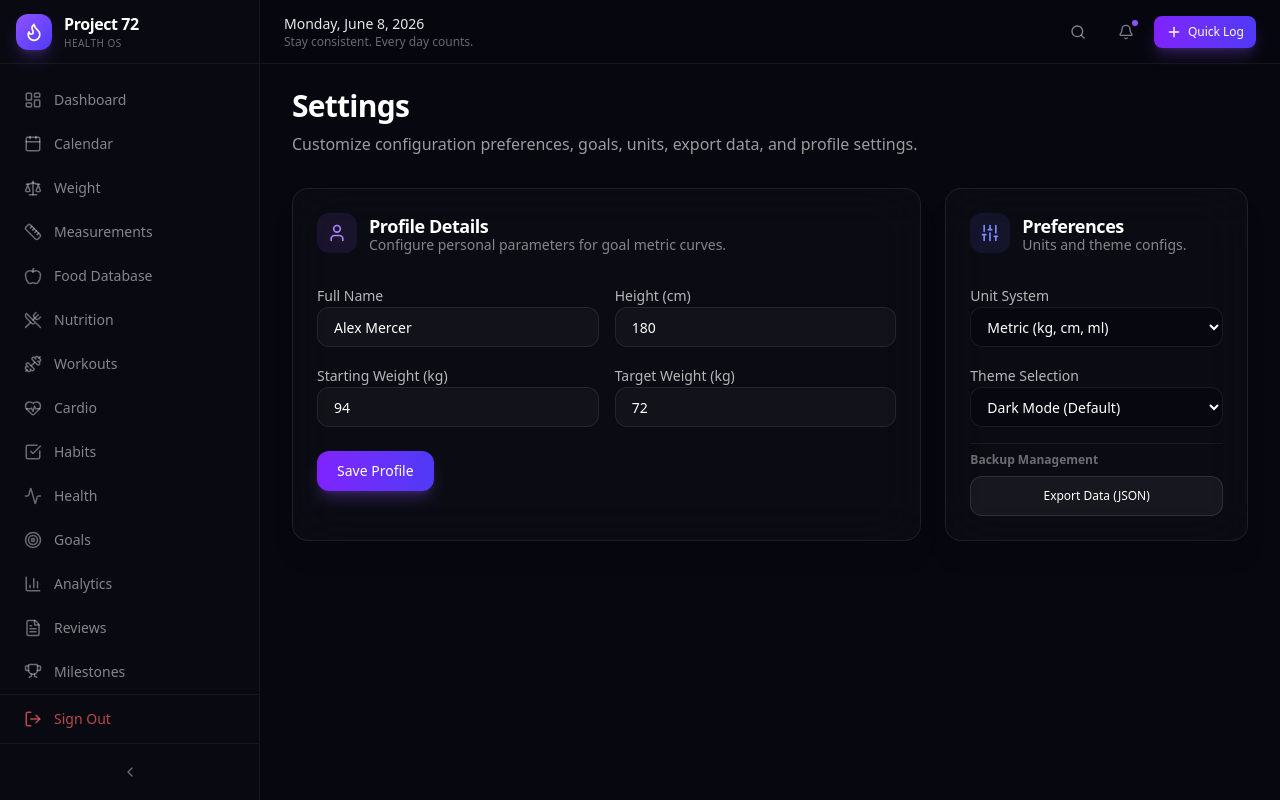
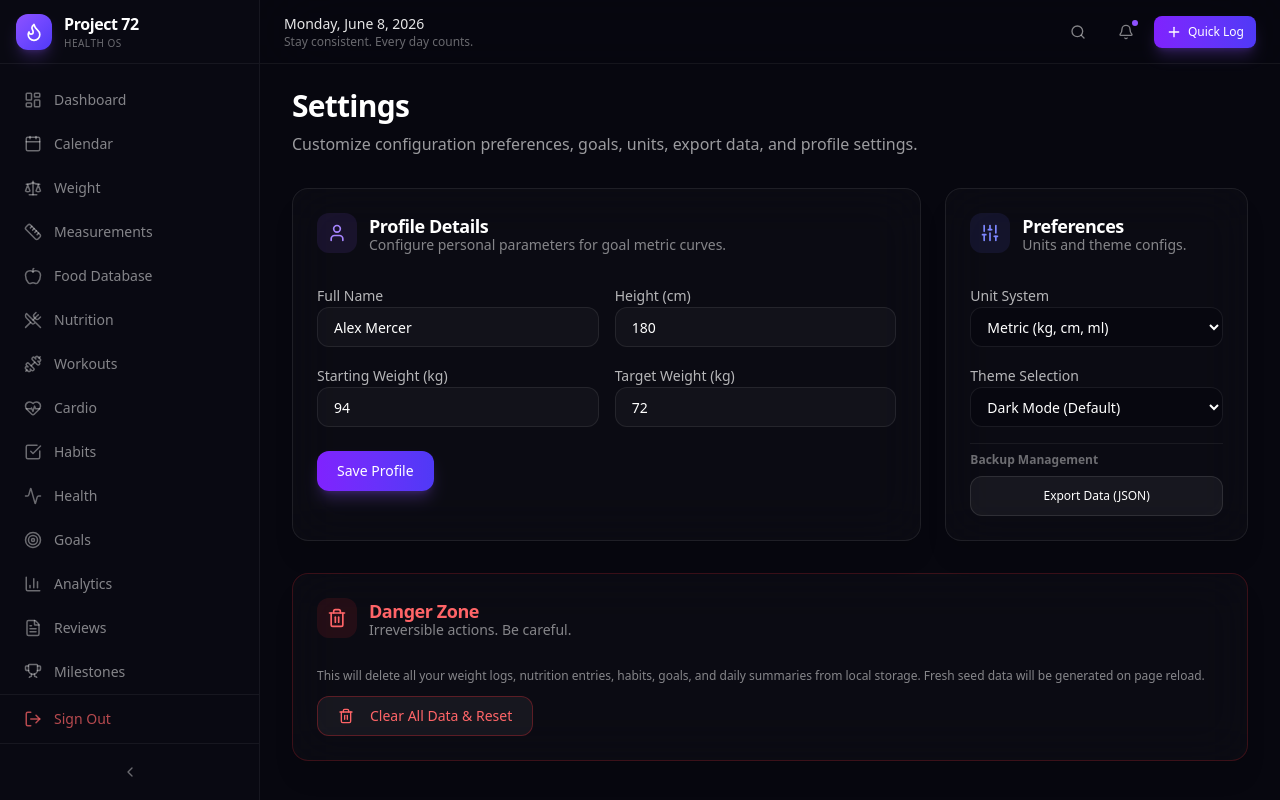
Before and after one commit to ArjunCherukuri10/Project-72, a Next.js app: page /settings in a window 1280 px wide. Built offline with nearby package versions, Linux system fonts and the light colour scheme; no server answers.

Commit message:
feat: add delete meal items, clear all data button in settings

```diff
--- a/src/app/nutrition/page.tsx
+++ b/src/app/nutrition/page.tsx
@@ -8,7 +8,7 @@ import { Button } from "@/components/ui/button";
 import { Input } from "@/components/ui/input";
 import { Label } from "@/components/ui/label";
 import { toast } from "sonner";
-import { Plus, UtensilsCrossed, Calendar, Search } from "lucide-react";
+import { Plus, UtensilsCrossed, Calendar, Search, Trash2 } from "lucide-react";
 
 function parseServingGrams(serving: string): number {
   const m = serving.match(/(\d+)\s*g/i);
@@ -66,6 +66,18 @@ export default function NutritionPage() {
       setQuantity(""); setSelectedFoodId(""); setFoodSearch("");
     },
     onError: (err: any) => toast.error(err.message),
+  });
+
+  const deleteMealMutation = useMutation({
+    mutationFn: async (itemId: string) => {
+      trackerService.deleteMealItem(itemId, date);
+    },
+    onSuccess: () => {
+      queryClient.invalidateQueries({ queryKey: ["mealsToday", date] });
+      queryClient.invalidateQueries({ queryKey: ["dailySummary", date] });
+      queryClient.invalidateQueries({ queryKey: ["dailySummaries"] });
+      toast.success("Item removed");
+    },
   });
 
   const tgt = { cal: 1800, pro: 150, carb: 180, fat: 60, fib: 30 };
@@ -151,9 +163,19 @@ export default function NutritionPage() {
                   <div key={meal.id} className="space-y-2">
                     <h4 className="capitalize text-sm font-bold text-violet-400 border-b border-white/[0.04] pb-1">{meal.meal_type}</h4>
                     {meal.items.map((item:any)=>(
-                      <div key={item.id} className="flex items-center justify-between p-2 rounded-xl bg-white/[0.01] border border-white/[0.04] text-xs">
+                      <div key={item.id} className="flex items-center justify-between p-2 rounded-xl bg-white/[0.01] border border-white/[0.04] text-xs group">
                         <div><span className="font-semibold text-white">{item.food?.name||"Food"}</span><span className="text-white/40 ml-2">×{item.servings}</span></div>
-                        <div className="flex gap-3 font-medium"><span className="text-white/50">{item.calories} kcal</span><span className="text-pink-400">{item.protein}g P</span></div>
+                        <div className="flex items-center gap-2">
+                          <span className="text-white/50">{item.calories} kcal</span>
+                          <span className="text-pink-400">{item.protein}g P</span>
+                          <button
+                            onClick={() => deleteMealMutation.mutate(item.id)}
+                            className="opacity-0 group-hover:opacity-100 p-1 rounded-lg hover:bg-red-500/20 text-red-400/60 hover:text-red-400 transition-all"
+                            title="Remove item"
+                          >
+                            <Trash2 className="h-3.5 w-3.5" />
+                          </button>
+                        </div>
                       </div>
                     ))}
                   </div>
--- a/src/app/settings/page.tsx
+++ b/src/app/settings/page.tsx
@@ -8,7 +8,7 @@ import { Button } from "@/components/ui/button";
 import { Input } from "@/components/ui/input";
 import { Label } from "@/components/ui/label";
 import { toast } from "sonner";
-import { User, Sliders } from "lucide-react";
+import { User, Sliders, Trash2 } from "lucide-react";
 import type { Profile } from "@/types";
 
 export default function SettingsPage() {
@@ -164,6 +164,39 @@ export default function SettingsPage() {
           </CardContent>
         </Card>
       </div>
+
+      {/* Danger Zone */}
+      <Card className="bg-white/[0.02] border-red-500/20">
+        <CardHeader className="flex flex-row items-center gap-3">
+          <div className="h-10 w-10 rounded-xl bg-red-500/10 flex items-center justify-center">
+            <Trash2 className="h-5 w-5 text-red-400" />
+          </div>
+          <div>
+            <CardTitle className="text-red-400">Danger Zone</CardTitle>
+            <CardDescription>Irreversible actions. Be careful.</CardDescription>
+          </div>
+        </CardHeader>
+        <CardContent className="space-y-3">
+          <p className="text-xs text-white/50">
+            This will delete all your weight logs, nutrition entries, habits, goals, and daily summaries from local storage. Fresh seed data will be generated on page reload.
+          </p>
+          <Button
+            variant="outline"
+            className="border-red-500/30 text-red-400 hover:bg-red-500/10 hover:text-red-300"
+            onClick={() => {
+              if (window.confirm("Are you sure? This will delete ALL your data and cannot be undone.")) {
+                trackerService.clearAllData();
+                queryClient.clear();
+                toast.success("All data cleared. Reloading...");
+                setTimeout(() => window.location.reload(), 500);
+              }
+            }}
+          >
+            <Trash2 className="h-4 w-4 mr-2" />
+            Clear All Data & Reset
+          </Button>
+        </CardContent>
+      </Card>
     </div>
   );
 }
--- a/src/lib/services.ts
+++ b/src/lib/services.ts
@@ -321,6 +321,51 @@ export const trackerService = {
       total_fiber: totalFiber,
     });
   },
+  deleteMealItem: (itemId: string, date: string) => {
+    const logItems = getStorageItem<any[]>("p72_nutrition_log_items", []);
+    const filtered = logItems.filter((i) => i.id !== itemId);
+    setStorageItem("p72_nutrition_log_items", filtered);
+
+    // Recalculate daily summary macros
+    const allLogsToday = trackerService.getNutritionLogsToday(date);
+    let totalCalories = 0;
+    let totalProtein = 0;
+    let totalCarbs = 0;
+    let totalFat = 0;
+    let totalFiber = 0;
+
+    allLogsToday.forEach((l) => {
+      l.items.forEach((item: any) => {
+        totalCalories += item.calories;
+        totalProtein += item.protein;
+        totalCarbs += item.carbs;
+        totalFat += item.fat;
+        totalFiber += item.fiber;
+      });
+    });
+
+    trackerService.updateDailySummaryField(date, {
+      total_calories: totalCalories,
+      total_protein: totalProtein,
+      total_carbs: totalCarbs,
+      total_fat: totalFat,
+      total_fiber: totalFiber,
+    });
+  },
+
+  // Clear all Project 72 data from localStorage
+  clearAllData: () => {
+    if (isServer) return;
+    const keys = [
+      "p72_profile", "p72_weight_logs", "p72_food_items",
+      "p72_nutrition_logs", "p72_nutrition_log_items",
+      "p72_habit_definitions", "p72_habit_logs",
+      "p72_daily_summaries", "p72_goals",
+      "p72_workout_sessions", "p72_cardio_sessions",
+      "p72_health_metrics", "p72_body_measurements",
+    ];
+    keys.forEach((k) => localStorage.removeItem(k));
+  },
 
   // Habits Definitions & Logs
   getHabitDefinitions: (): HabitDefinition[] => getStorageItem<HabitDefinition[]>("p72_habit_definitions", []),
```
